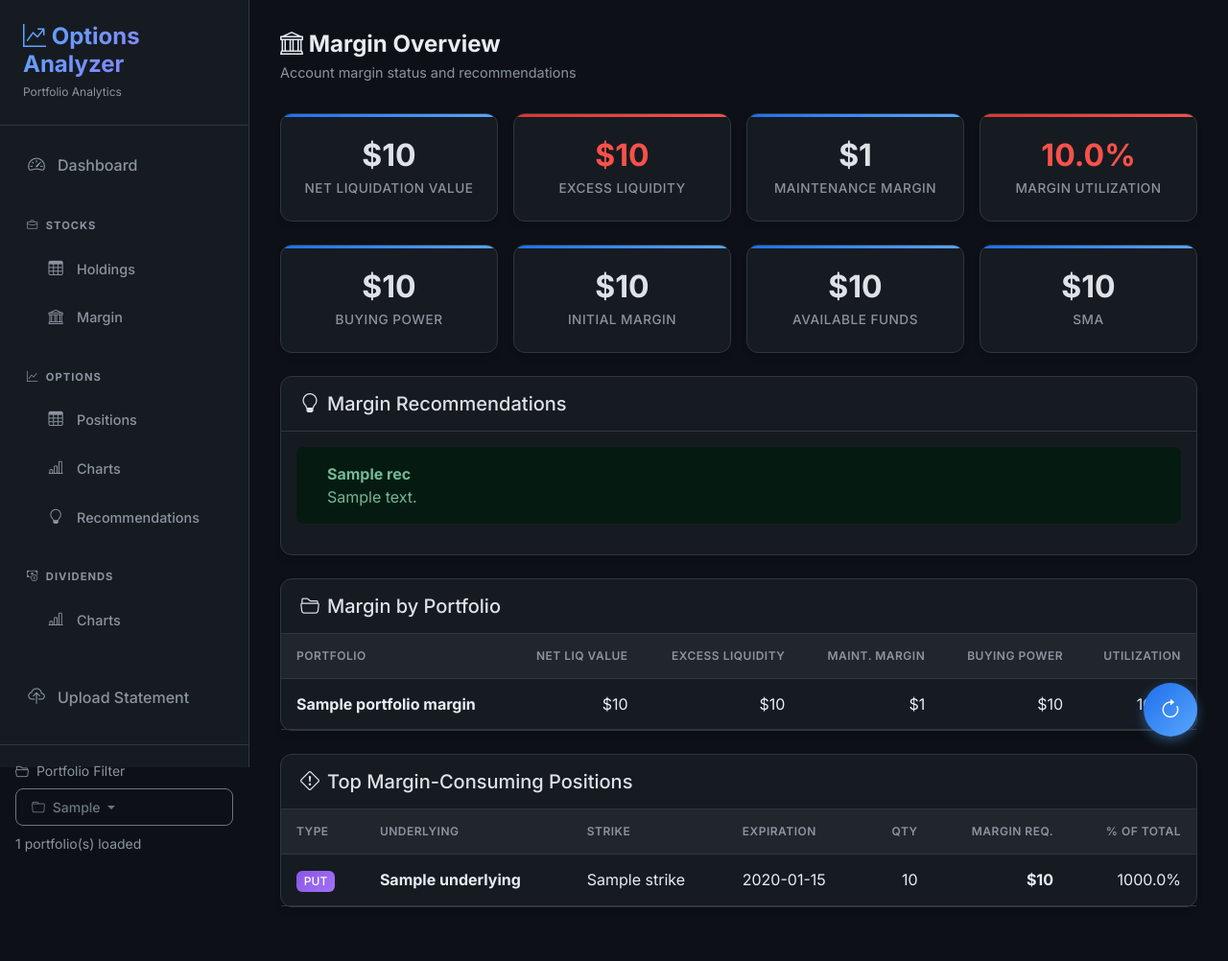
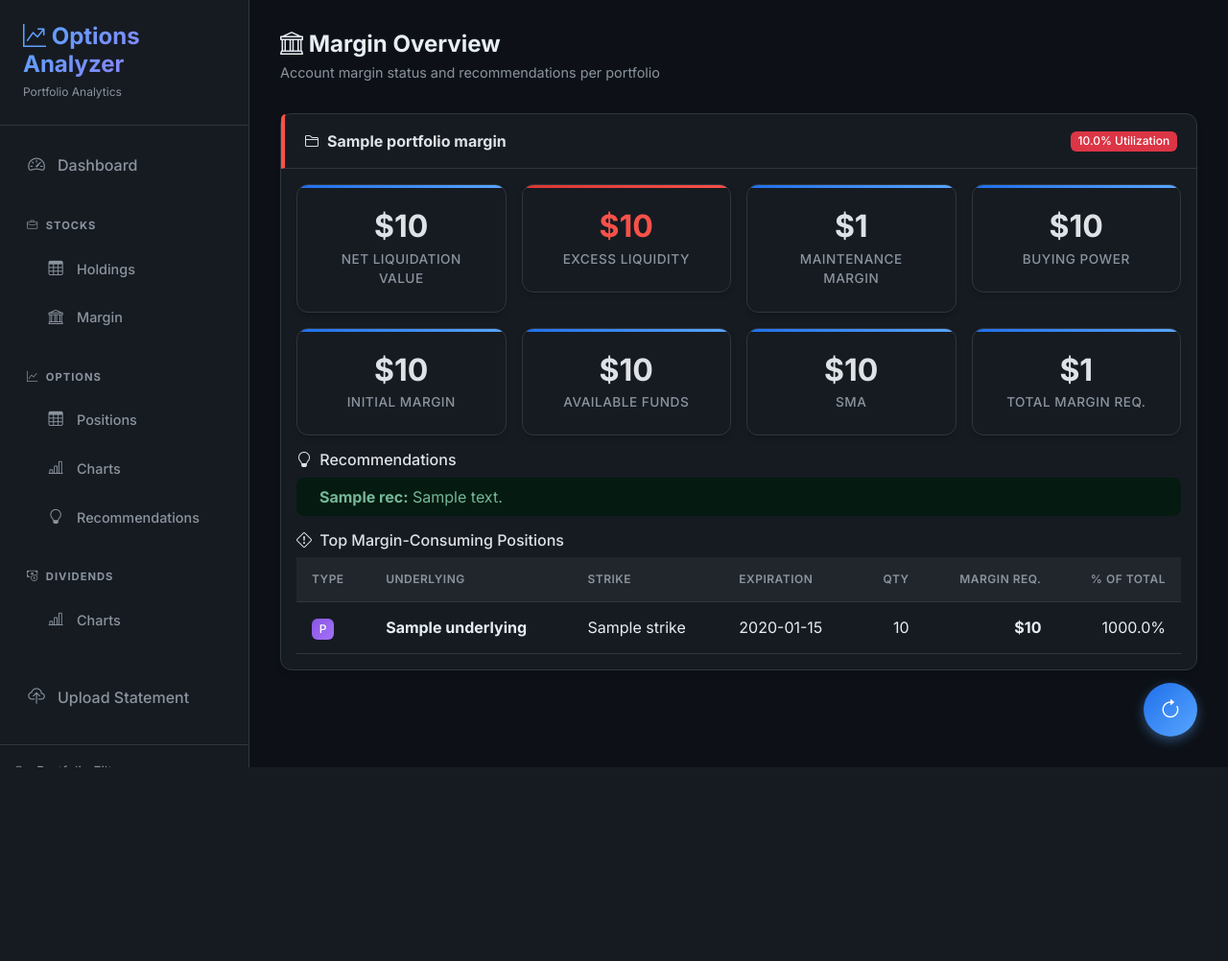
Before and after one commit to gRaytan/Options-Analyzer, a Flask app: template templates/margin.html in a window 1280 px wide. Shown: the whole page at 96% size. After the commit the page ends 800 px from the top, so only its background shows below. Run offline with Flask 3, Linux system fonts and the light colour scheme; the template is opened without the code that fills it: most values are stand-ins (such as "Sample title", 1, 10 or a date in 2020).

Commit message:
update page

```diff
--- a/templates/margin.html
+++ b/templates/margin.html
@@ -6,143 +6,92 @@
 <!-- Page Header -->
 <div class="page-header">
     <h4><i class="bi bi-bank"></i> Margin Overview</h4>
-    <p class="subtitle">Account margin status and recommendations</p>
+    <p class="subtitle">Account margin status and recommendations per portfolio</p>
 </div>
 
-<!-- Margin Summary Cards -->
-<div class="row g-3 mb-4">
+<!-- Per-Portfolio Sections -->
+{% for pm in portfolio_margins %}
+<div class="card mb-4">
+    <div class="card-header d-flex align-items-center" style="border-left: 4px solid {{ 'var(--accent-green)' if pm.margin_utilization < 50 else 'var(--accent-yellow)' if pm.margin_utilization < 80 else 'var(--accent-red)' }};">
+        <i class="bi bi-folder2 me-2"></i>
+        <strong>{{ pm.name }}</strong>
+        <span class="badge {{ 'bg-success' if pm.margin_utilization < 50 else 'bg-warning text-dark' if pm.margin_utilization < 80 else 'bg-danger' }} ms-auto">
+            {{ "{:.1f}%".format(pm.margin_utilization) }} Utilization
+        </span>
+    </div>
+    <div class="card-body">
+        <!-- Margin Metrics -->
+        <div class="row g-3 mb-3">
             <div class="col-md-3">
                 <div class="card metric-card neutral">
-            <div class="metric-value">${{ "{:,.0f}".format(portfolio.net_liquidation_value or portfolio.net_asset_value) }}</div>
+                    <div class="metric-value">${{ "{:,.0f}".format(pm.net_liquidation_value) }}</div>
                     <div class="metric-label">Net Liquidation Value</div>
                 </div>
             </div>
             <div class="col-md-3">
-        <div class="card metric-card {{ 'profit' if portfolio.excess_liquidity > 50000 else 'neutral' if portfolio.excess_liquidity > 10000 else 'loss' }}">
-            <div class="metric-value">${{ "{:,.0f}".format(portfolio.excess_liquidity or portfolio.margin_available) }}</div>
+                <div class="card metric-card {{ 'profit' if pm.excess_liquidity > 50000 else 'neutral' if pm.excess_liquidity > 10000 else 'loss' }}">
+                    <div class="metric-value">${{ "{:,.0f}".format(pm.excess_liquidity) }}</div>
                     <div class="metric-label">Excess Liquidity</div>
                 </div>
             </div>
             <div class="col-md-3">
                 <div class="card metric-card neutral">
-            <div class="metric-value">${{ "{:,.0f}".format(portfolio.maintenance_margin or portfolio.total_margin_requirement) }}</div>
+                    <div class="metric-value">${{ "{:,.0f}".format(pm.maintenance_margin or pm.total_margin_requirement) }}</div>
                     <div class="metric-label">Maintenance Margin</div>
                 </div>
             </div>
             <div class="col-md-3">
-        <div class="card metric-card {{ 'profit' if portfolio.margin_utilization < 50 else 'neutral' if portfolio.margin_utilization < 80 else 'loss' }}">
-            <div class="metric-value">{{ "{:.1f}%".format(portfolio.margin_utilization) }}</div>
-            <div class="metric-label">Margin Utilization</div>
+                <div class="card metric-card neutral">
+                    <div class="metric-value">${{ "{:,.0f}".format(pm.buying_power) }}</div>
+                    <div class="metric-label">Buying Power</div>
                 </div>
             </div>
         </div>
 
-<!-- Additional Margin Metrics -->
-<div class="row g-3 mb-4">
+        <!-- Additional Metrics Row -->
+        <div class="row g-3 mb-3">
             <div class="col-md-3">
                 <div class="card metric-card neutral">
-            <div class="metric-value">${{ "{:,.0f}".format(portfolio.buying_power) }}</div>
-            <div class="metric-label">Buying Power</div>
-        </div>
-    </div>
-    <div class="col-md-3">
-        <div class="card metric-card neutral">
-            <div class="metric-value">${{ "{:,.0f}".format(portfolio.initial_margin) }}</div>
+                    <div class="metric-value">${{ "{:,.0f}".format(pm.initial_margin) }}</div>
                     <div class="metric-label">Initial Margin</div>
                 </div>
             </div>
             <div class="col-md-3">
                 <div class="card metric-card neutral">
-            <div class="metric-value">${{ "{:,.0f}".format(portfolio.available_funds) }}</div>
+                    <div class="metric-value">${{ "{:,.0f}".format(pm.available_funds) }}</div>
                     <div class="metric-label">Available Funds</div>
                 </div>
             </div>
             <div class="col-md-3">
                 <div class="card metric-card neutral">
-            <div class="metric-value">${{ "{:,.0f}".format(portfolio.sma) }}</div>
+                    <div class="metric-value">${{ "{:,.0f}".format(pm.sma) }}</div>
                     <div class="metric-label">SMA</div>
+                </div>
+            </div>
+            <div class="col-md-3">
+                <div class="card metric-card neutral">
+                    <div class="metric-value">${{ "{:,.0f}".format(pm.total_margin_requirement) }}</div>
+                    <div class="metric-label">Total Margin Req.</div>
                 </div>
             </div>
         </div>
 
-<!-- Recommendations -->
-<div class="row g-3 mb-4">
-    <div class="col-12">
-        <div class="card">
-            <div class="card-header">
-                <h5 class="mb-0"><i class="bi bi-lightbulb me-2"></i>Margin Recommendations</h5>
-            </div>
-            <div class="card-body">
-                {% for rec in margin_recommendations %}
-                <div class="alert alert-{{ 'danger' if rec.severity == 'high' else 'warning' if rec.severity == 'medium' else 'success' }} d-flex align-items-center" role="alert">
-                    <i class="bi bi-{{ rec.icon }} me-3 fs-4"></i>
+        <!-- Recommendations for this portfolio -->
+        <h6 class="mb-2"><i class="bi bi-lightbulb me-1"></i> Recommendations</h6>
+        {% for rec in pm.recommendations %}
+        <div class="alert alert-{{ 'danger' if rec.severity == 'high' else 'warning' if rec.severity == 'medium' else 'success' }} d-flex align-items-center py-2" role="alert">
+            <i class="bi bi-{{ rec.icon }} me-2"></i>
             <div>
-                        <strong>{{ rec.title }}</strong><br>
-                        {{ rec.message }}
+                <strong>{{ rec.title }}:</strong> {{ rec.message }}
             </div>
         </div>
         {% endfor %}
-            </div>
-        </div>
-    </div>
-</div>
 
-<!-- Per-Portfolio Breakdown (if viewing combined) -->
-{% if portfolio_margins %}
-<div class="row g-3 mb-4">
-    <div class="col-12">
-        <div class="card">
-            <div class="card-header">
-                <h5 class="mb-0"><i class="bi bi-folder2-open me-2"></i>Margin by Portfolio</h5>
-            </div>
-            <div class="card-body p-0">
+        <!-- High Margin Positions for this portfolio -->
+        {% if pm.high_margin_options %}
+        <h6 class="mb-2 mt-3"><i class="bi bi-exclamation-diamond me-1"></i> Top Margin-Consuming Positions</h6>
         <div class="table-responsive">
-                    <table class="table mb-0">
-                        <thead>
-                            <tr>
-                                <th>Portfolio</th>
-                                <th class="text-end">Net Liq Value</th>
-                                <th class="text-end">Excess Liquidity</th>
-                                <th class="text-end">Maint. Margin</th>
-                                <th class="text-end">Buying Power</th>
-                                <th class="text-end">Utilization</th>
-                            </tr>
-                        </thead>
-                        <tbody>
-                            {% for pm in portfolio_margins %}
-                            <tr>
-                                <td><strong>{{ pm.name }}</strong></td>
-                                <td class="text-end">${{ "{:,.0f}".format(pm.net_liquidation_value) }}</td>
-                                <td class="text-end {{ 'text-profit' if pm.excess_liquidity > 10000 else 'text-loss' if pm.excess_liquidity < 5000 else '' }}">
-                                    ${{ "{:,.0f}".format(pm.excess_liquidity) }}
-                                </td>
-                                <td class="text-end">${{ "{:,.0f}".format(pm.maintenance_margin or pm.total_margin_requirement) }}</td>
-                                <td class="text-end">${{ "{:,.0f}".format(pm.buying_power) }}</td>
-                                <td class="text-end {{ 'text-profit' if pm.margin_utilization < 50 else 'text-loss' if pm.margin_utilization > 80 else '' }}">
-                                    {{ "{:.1f}%".format(pm.margin_utilization) }}
-                                </td>
-                            </tr>
-                            {% endfor %}
-                        </tbody>
-                    </table>
-                </div>
-            </div>
-        </div>
-    </div>
-</div>
-{% endif %}
-
-<!-- High Margin Positions -->
-{% if high_margin_options %}
-<div class="row g-3 mb-4">
-    <div class="col-12">
-        <div class="card">
-            <div class="card-header">
-                <h5 class="mb-0"><i class="bi bi-exclamation-diamond me-2"></i>Top Margin-Consuming Positions</h5>
-            </div>
-            <div class="card-body p-0">
-                <div class="table-responsive">
-                    <table class="table mb-0">
+            <table class="table table-sm mb-0">
                 <thead>
                     <tr>
                         <th>Type</th>
@@ -155,21 +104,21 @@
                     </tr>
                 </thead>
                 <tbody>
-                            {% for opt in high_margin_options %}
+                    {% for opt in pm.high_margin_options %}
                     <tr>
                         <td>
                             <span class="badge {{ 'badge-call' if opt.is_call else 'badge-put' }}">
-                                        {{ 'CALL' if opt.is_call else 'PUT' }}
+                                {{ 'C' if opt.is_call else 'P' }}
                             </span>
                         </td>
                         <td><strong>{{ opt.underlying }}</strong></td>
                         <td>{{ opt.strike }}</td>
-                                <td>{{ opt.expiration.strftime('%b %d, %Y') if opt.expiration else 'N/A' }}</td>
+                        <td>{{ opt.expiration.strftime('%b %d') if opt.expiration else 'N/A' }}</td>
                         <td class="text-end">{{ opt.quantity }}</td>
                         <td class="text-end"><strong>${{ "{:,.0f}".format(opt.margin_requirement) }}</strong></td>
                         <td class="text-end">
-                                    {% if portfolio.total_margin_requirement > 0 %}
-                                    {{ "{:.1f}%".format((opt.margin_requirement / portfolio.total_margin_requirement) * 100) }}
+                            {% if pm.total_margin_requirement > 0 %}
+                            {{ "{:.1f}%".format((opt.margin_requirement / pm.total_margin_requirement) * 100) }}
                             {% else %}
                             -
                             {% endif %}
@@ -179,9 +128,15 @@
                 </tbody>
             </table>
         </div>
+        {% endif %}
     </div>
 </div>
-    </div>
+{% endfor %}
+
+{% if not portfolio_margins %}
+<div class="alert alert-info">
+    <i class="bi bi-info-circle me-2"></i>
+    No portfolio data available. Please upload IBKR statements to view margin information.
 </div>
 {% endif %}
 {% endblock %}
```
Lines whose indentation alone changed are shown as unchanged.
